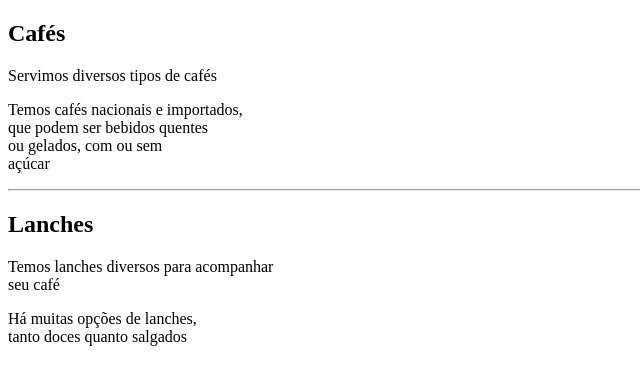
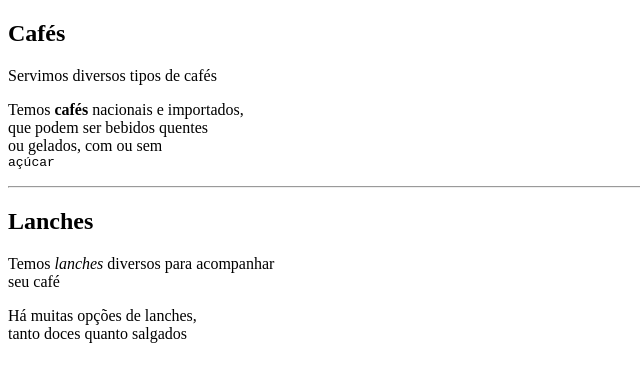
Before and after one commit to devs-1/devs-1.github.io, a plain HTML site: page html/maiquel.brito/index.html in a window 1280 px wide. Shown: the part 46-430 px from the top of the page, without its empty margins (0-640 px from the left). Drawn offline with Linux system fonts and the light colour scheme.

Commit message:
update index.html

```diff
--- a/html/maiquel.brito/index.html
+++ b/html/maiquel.brito/index.html
@@ -6,10 +6,10 @@
 	<h1> Café XYZ </h1>
         <h2> Cafés </h2>
 	   <p>Servimos diversos tipos de cafés</p>
-           <p>Temos cafés nacionais e importados,<br> que podem ser bebidos quentes<br> ou gelados, com ou sem <br> açúcar</p>
+           <p>Temos <b>cafés</b> nacionais e importados,<br> que podem ser bebidos quentes<br> ou gelados, com ou sem <br> <tt>açúcar</tt></p>
         <hr>
         <h2> Lanches </h2>
-	   <p>Temos lanches diversos para acompanhar <br>seu café </p>
+	   <p>Temos <i>lanches</i> diversos para acompanhar <br>seu café </p>
 	   <p>Há muitas opções de lanches,<br>tanto doces quanto salgados </p>
    <body>
 <html>
```
